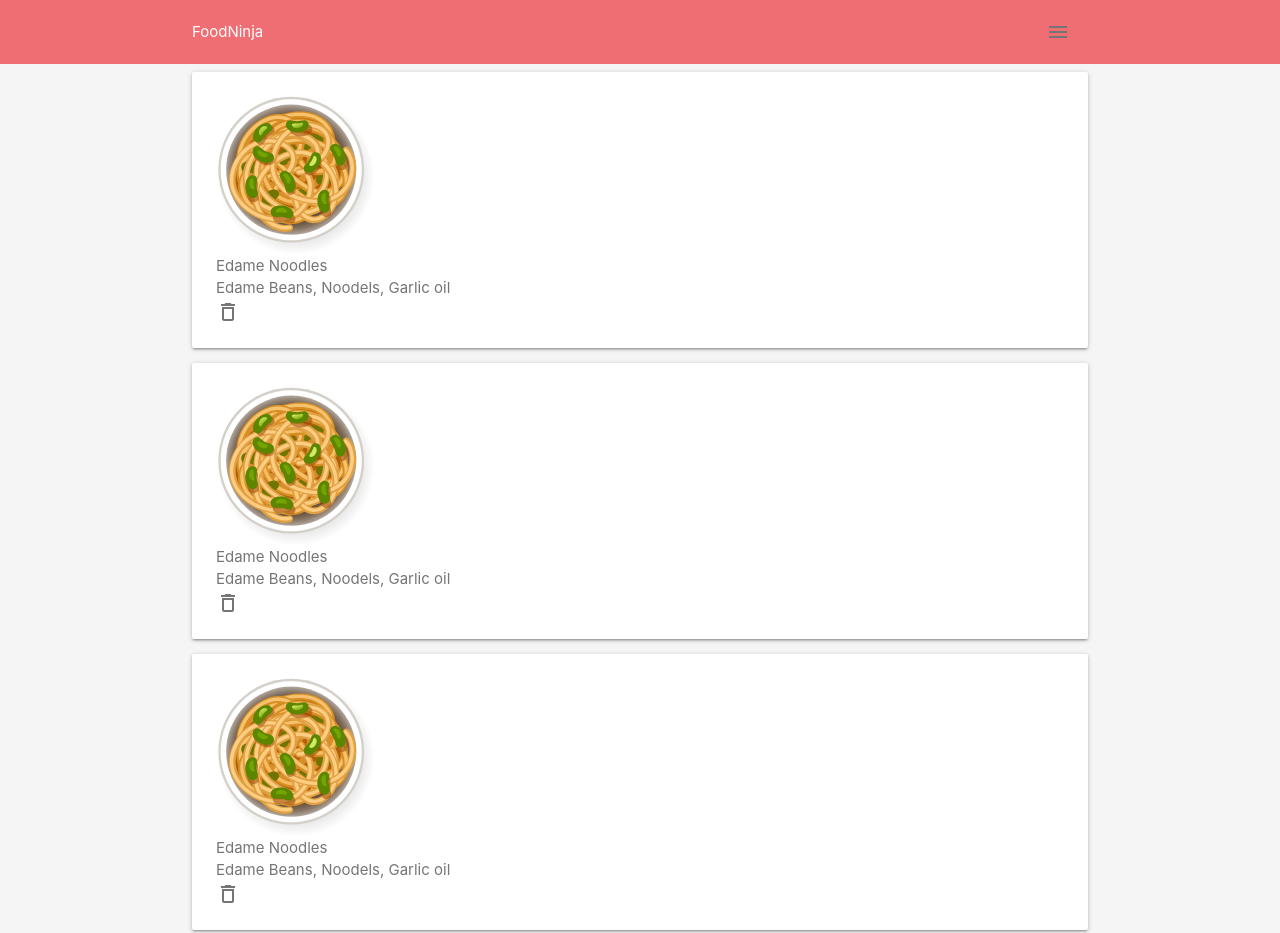
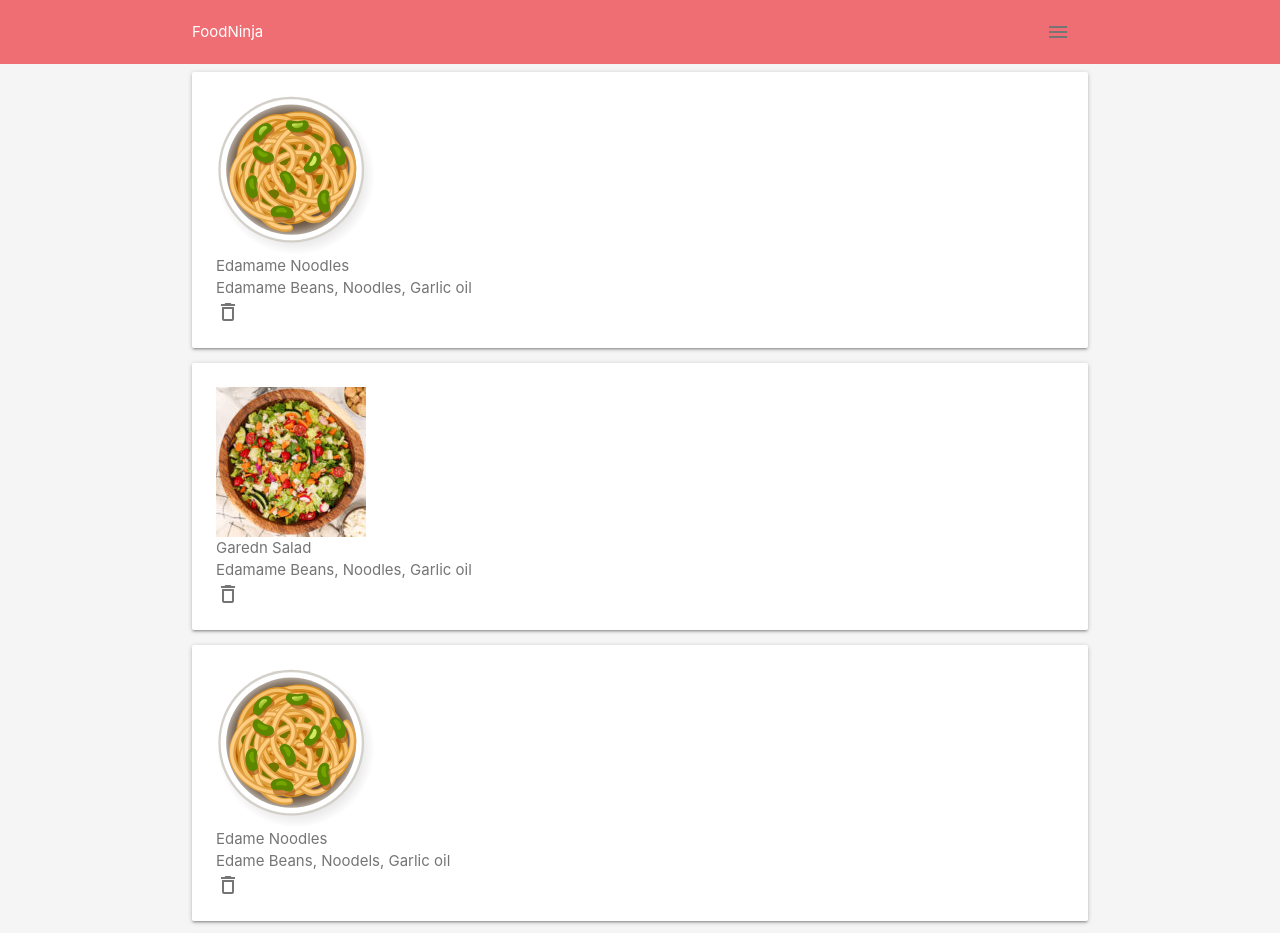
Before and after one commit to elham-ya/pwa, a plain HTML site: page index.html in a window 1280 px wide. Shown: the top 933 px of the page. Drawn offline with Linux system fonts and the light colour scheme.

Commit message:
add picture

```diff
--- a/index.html
+++ b/index.html
@@ -28,7 +28,7 @@
 
     <!-- side nav -->
     <ul id="side-menu" class="sidenav side-menu">
-      <li><a class="subheader">FOODNINJA</a></li>
+      <li><a class="subheader">FoodOrder</a></li>
       <li><a href="/" class="waves-effect">Home</a></li>
       <li><a href="/pages/about.html" class="waves-effect">About</a></li>
       <li><div class="divider"></div></li>
@@ -44,18 +44,18 @@
       <div class="card-panel recipe white row">
         <img src="/img/dish.png" alt="recipe thumb" />
         <div class="recipe-details">
-          <div class="recipe-title">Edame Noodles</div>
-          <div class="recipe-ingredients">Edame Beans, Noodels, Garlic oil</div>
+          <div class="recipe-title">Edamame Noodles</div>
+          <div class="recipe-ingredients">Edamame Beans, Noodles, Garlic oil</div>
         </div>
         <div class="recipe-delete">
           <i class="material-icons">delete_outline</i>
         </div>
       </div>
       <div class="card-panel recipe white row">
-        <img src="/img/dish.png" alt="recipe thumb" />
+        <img src="/img/Garden-salad-thumbnail-150x150.jpg" alt="recipe thumb" />
         <div class="recipe-details">
-          <div class="recipe-title">Edame Noodles</div>
-          <div class="recipe-ingredients">Edame Beans, Noodels, Garlic oil</div>
+          <div class="recipe-title">Garedn Salad</div>
+          <div class="recipe-ingredients">Edamame Beans, Noodles, Garlic oil</div>
         </div>
         <div class="recipe-delete">
           <i class="material-icons">delete_outline</i>
```
Also changed, not shown: img/Garden-salad-thumbnail-150x150.jpg (added).
